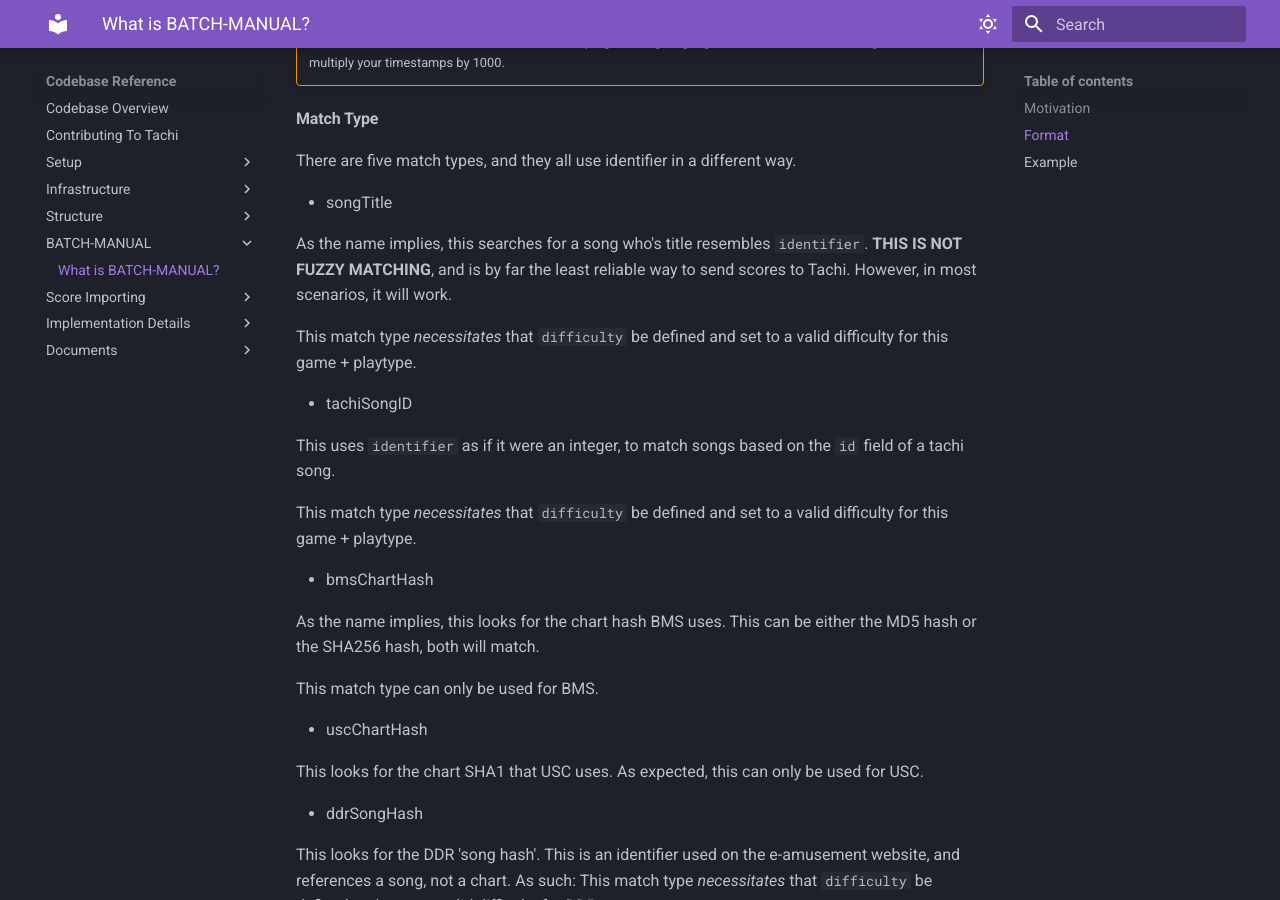
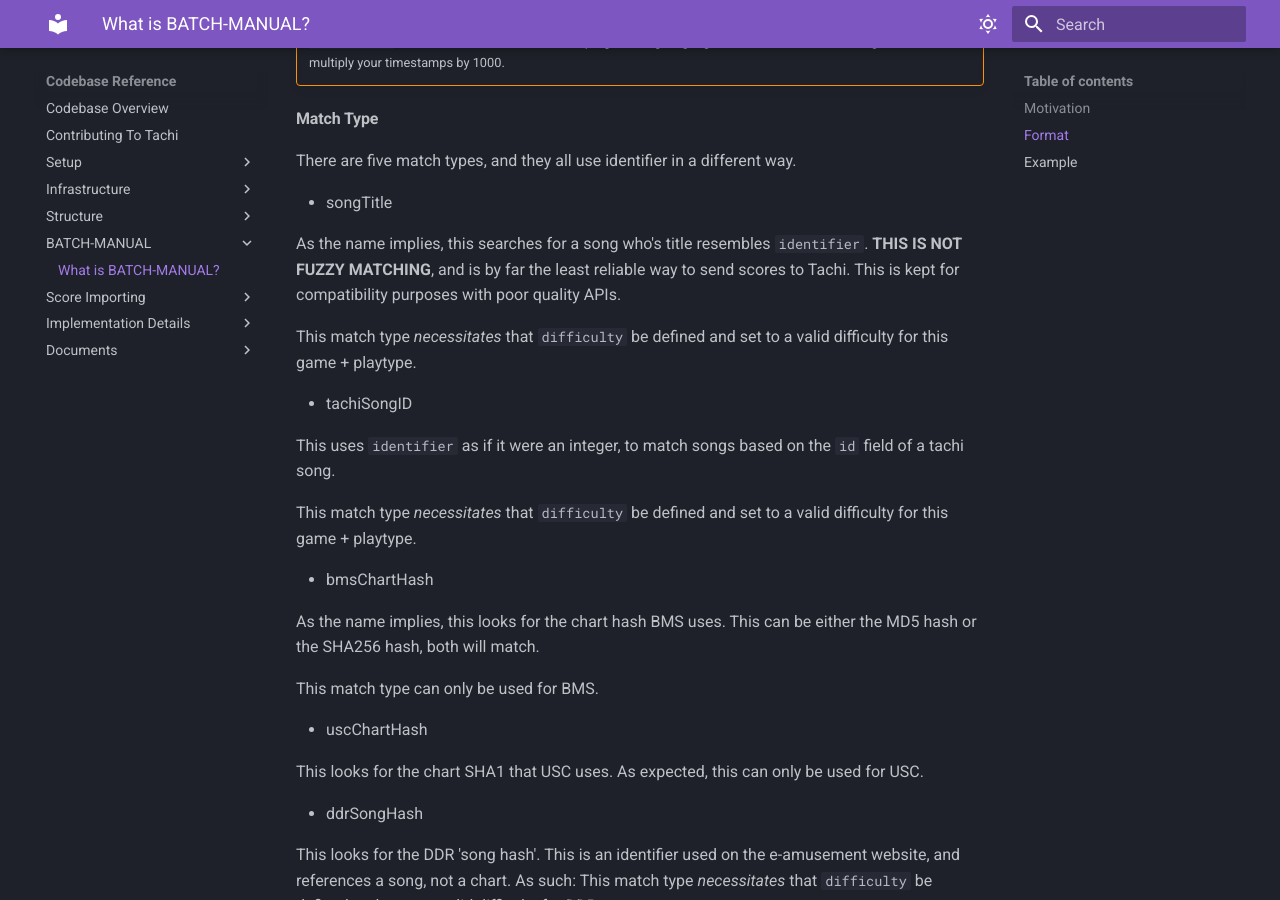
Before and after one commit to zkrising/Tachi, an MkDocs documentation site: the page built from docs/docs/codebase/batch-manual/overview.md, in a window 1280 px wide and 900 px high, scrolled down 2798 px. Built offline with MkDocs 1.6.1 and Material for MkDocs 9.7.7, drawn with Linux system fonts in a browser that asks for light colours.

Commit message:
Clarify why songTitle exists as a match mechanism

```diff
--- a/docs/docs/codebase/batch-manual/overview.md
+++ b/docs/docs/codebase/batch-manual/overview.md
@@ -97,7 +97,7 @@
 As the name implies, this searches for a song who's title
 resembles `identifier`. **THIS IS NOT FUZZY MATCHING**,
 and is by far the least reliable way to send scores to
-Tachi. However, in most scenarios, it will work.
+Tachi. This is kept for compatibility purposes with poor quality APIs.
 
 This match type *necessitates* that `difficulty` be defined
 and set to a valid difficulty for this game + playtype.
```
